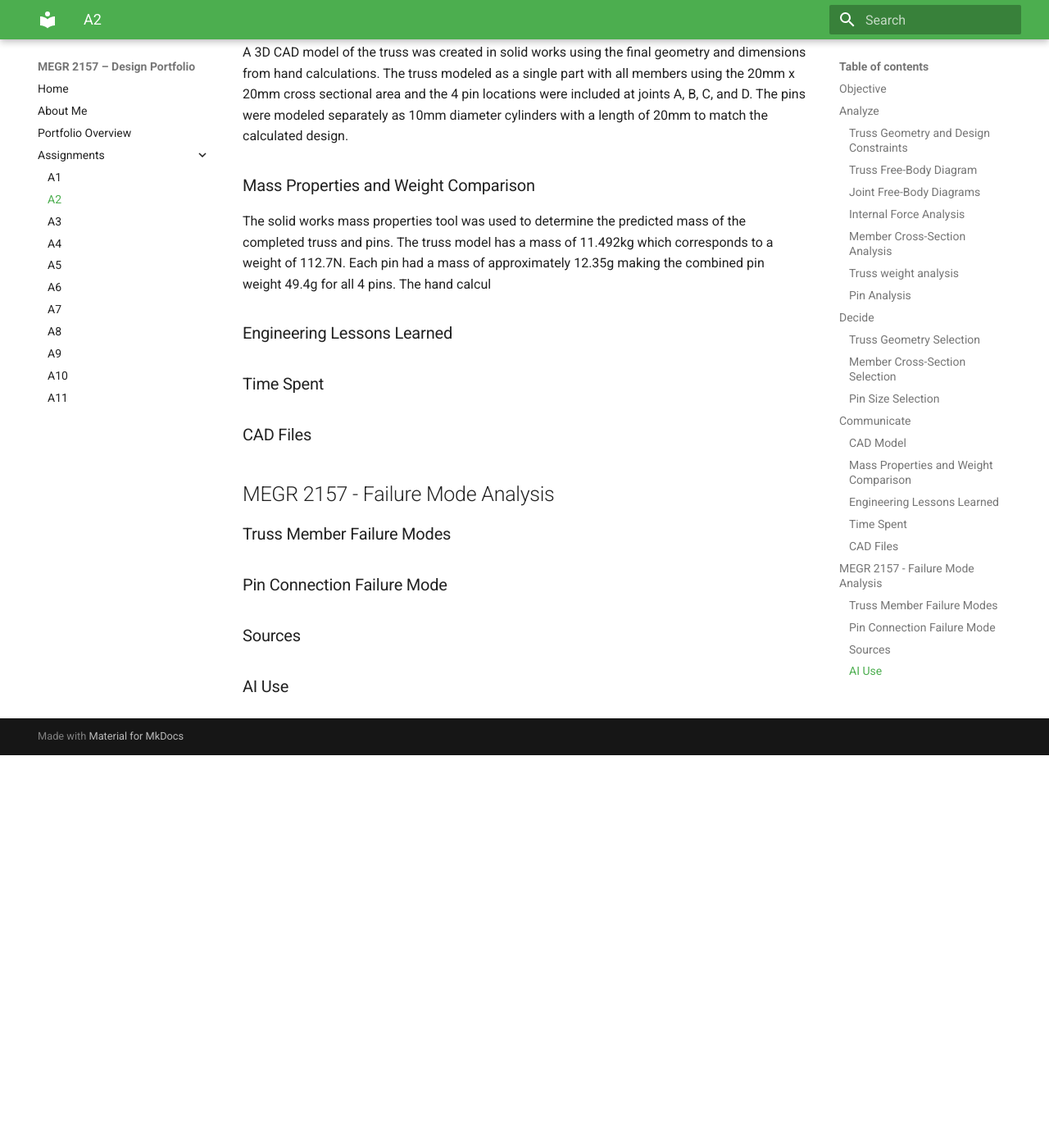
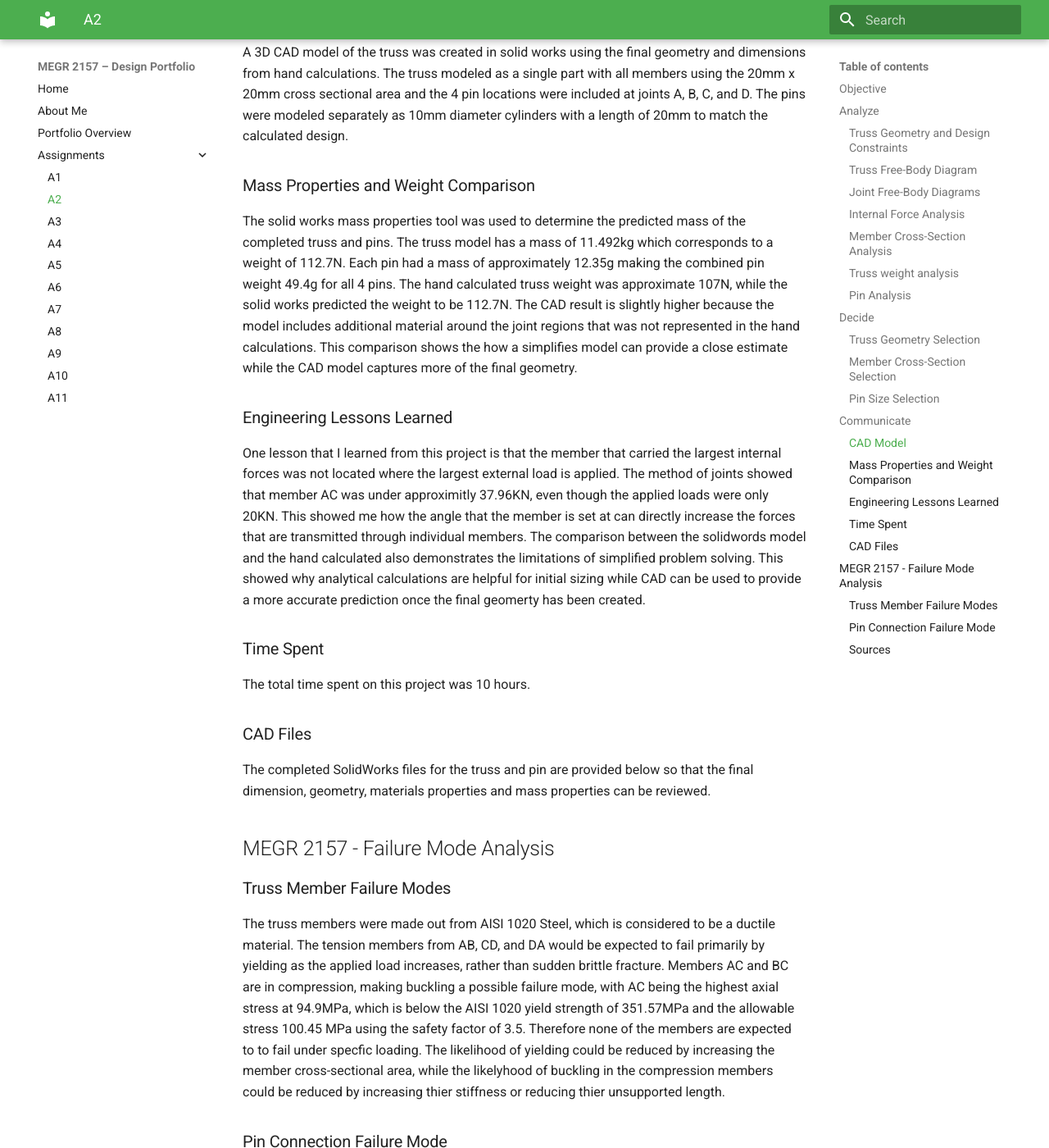
Before and after one commit to msweeney27j/-megr2157-portfolio, an MkDocs documentation site: the page built from docs/assignments/A02/index.md, in a window 1280 px wide and 1400 px high, scrolled down 2827 px. Shown: the whole window at 82% size. Built offline with MkDocs 1.6.1 and Material for MkDocs 9.7.7, drawn with Linux system fonts in a browser that asks for light colours; before the commit the page ends 3748 px from its top, so only the background shows below that; some of the changed text lies outside the part shown.

Commit message:
Enhance index.md with detailed project insights
Expanded sections on mass properties, engineering lessons, and failure modes, providing detailed comparisons and insights from the CAD model versus hand calculations.

```diff
--- a/docs/assignments/A02/index.md
+++ b/docs/assignments/A02/index.md
@@ -29,12 +29,19 @@ The minimum calculated pin diameter was 9.32mm based on the critical single-shea
 ### CAD Model
 A 3D CAD model of the truss was created in solid works using the final geometry and dimensions from hand calculations. The truss modeled as a single part with all members using the 20mm x 20mm cross sectional area and the 4 pin locations were included at joints A, B, C, and D. The pins were modeled separately as 10mm diameter cylinders with a length of 20mm to match the calculated design.
 ### Mass Properties and Weight Comparison
-The solid works mass properties tool was used to determine the predicted mass of the completed truss and pins. The truss model has a mass of 11.492kg which corresponds to a weight of 112.7N. Each pin had a mass of approximately 12.35g making the combined pin weight 49.4g for all 4 pins. The hand calcul
+The solid works mass properties tool was used to determine the predicted mass of the completed truss and pins. The truss model has a mass of 11.492kg which corresponds to a weight of 112.7N. Each pin had a mass of approximately 12.35g making the combined pin weight 49.4g for all 4 pins. The hand calculated truss weight was approximate 107N, while the solid works predicted the weight to be 112.7N. The CAD result is slightly higher because the model includes additional material around the joint regions that was not represented in the hand calculations. This comparison shows the how a simplifies model can provide a close estimate while the CAD model captures more of the final geometry.
 ### Engineering Lessons Learned
+One lesson that I learned from this project is that the member that carried the largest internal forces was not located where the largest external load is applied. The method of joints showed that member AC was under approximitly 37.96KN, even though the applied loads were only 20KN. This showed me how the angle that the member is set at can directly increase the forces that are transmitted through individual members. The comparison between the solidwords model and the hand calculated also demonstrates the limitations of simplified problem solving. This showed why analytical calculations are helpful for initial sizing while CAD can be used to provide a more accurate prediction once the final geomerty has been created.
 ### Time Spent
+The total time spent on this project was 10 hours.
 ### CAD Files
+The completed SolidWorks files for the truss and pin are provided below so that the final dimension, geometry, materials properties and mass properties can be reviewed.
 ## MEGR 2157 - Failure Mode Analysis
 ### Truss Member Failure Modes
+The truss members were made out from AISI 1020 Steel, which is considered to be a ductile material. The tension members from AB, CD, and DA would be expected to fail primarily by yielding as the applied load increases, rather than sudden brittle fracture. Members AC and BC are in compression, making buckling a possible failure mode, with AC being the highest axial stress at 94.9MPa, which is below the AISI 1020 yield strength of 351.57MPa and the allowable stress 100.45 MPa using the safety factor of 3.5. Therefore none of the members are expected to to fail under specfic loading. The likelihood of yielding could be reduced by increasing the member cross-sectional area, while the likelyhood of buckling in the compression members could be reduced by increasing thier stiffness or reducing thier unsupported length.
 ### Pin Connection Failure Mode
+The most likely failure mode for connecting pins is shear failure, since the pins transfer the load between the truss members through a singe sheer plane. The critical pin was identified at joint B where the resultant load is 20kn.Using a 10 mm diameter pin gives a shear area of 78.54mm^2, resulting in a shear stress of approximately 254.6MPa. This is below the allowable shear stress of approximately 293 Mpa, which was calculated from the specified 170 ksi shear yield strength and a factor of safety of 4. A larger pin diameter would reduce the shear stress and further decrease the likelihood of pin failure
 ### Sources
-### AI Use
+Mat Web: https://matweb.com/search/DataSheet.aspx?MatGUID=10b74ebc27344380ab16b1b69f1cffbb&
+
+Prudue: https://www.purdue.edu/freeform/me323/wp-content/uploads/sites/2/2020/09/chapter03.pdf?
```
